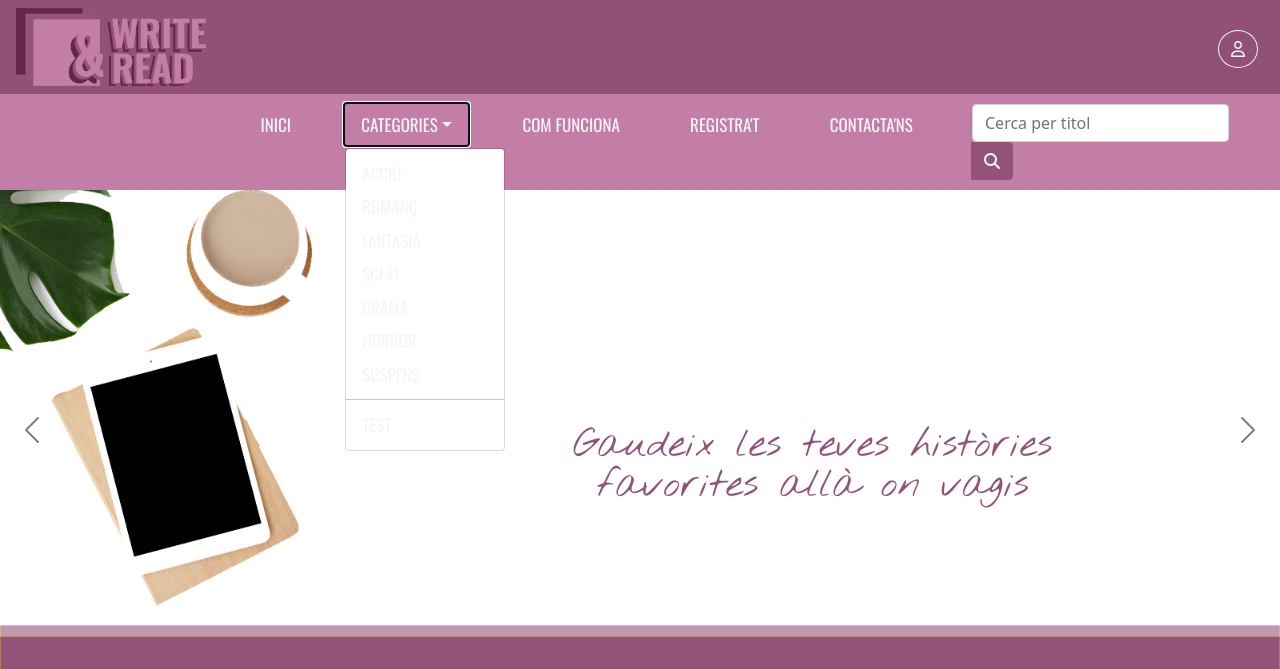
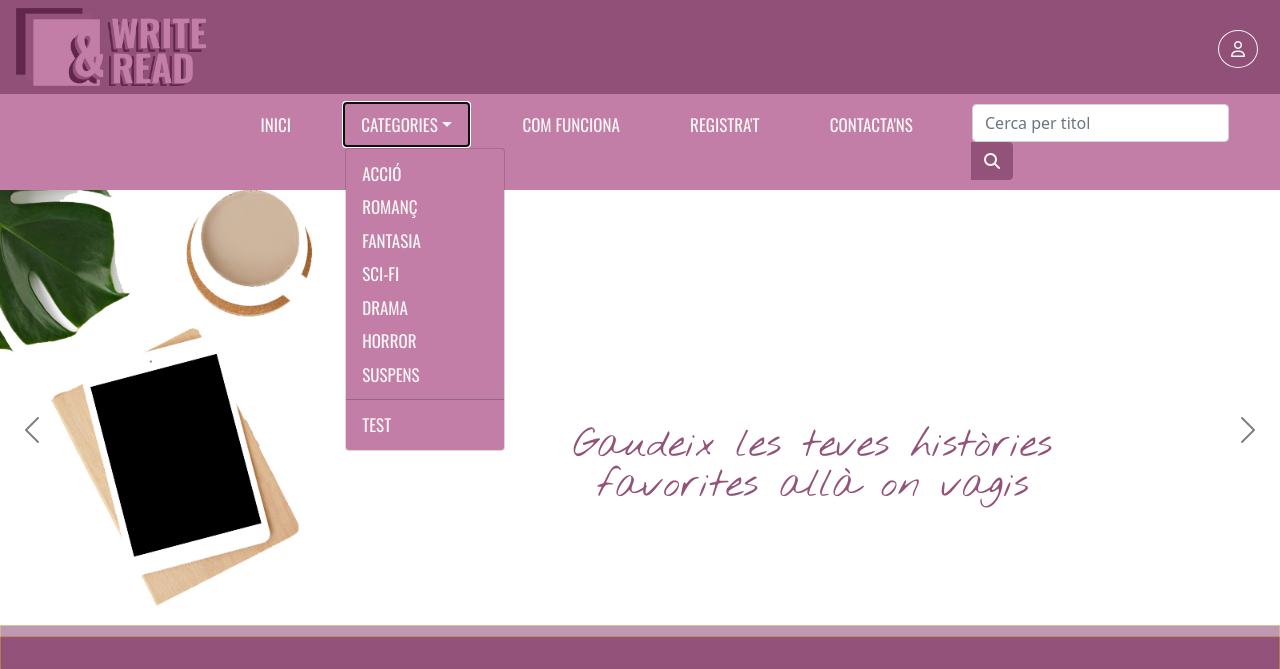
Before and after one commit to demateu/write_and_read, a PHP site: page /write_and_read/ in a window 1280 px wide, after a click on "CATEGORIES". Shown: the top 669 px of the page. Run offline with PHP 8.4, Linux system fonts and the light colour scheme; data that the repository does not hold is empty; some libraries are stand-ins or nearby versions.

Commit message:
arreglo estilos

```diff
--- a/assets/css/styles.css
+++ b/assets/css/styles.css
@@ -191,6 +191,15 @@ a:hover{
 /*NAV CATEGORIES DESPRÉS L'SLIDE*/
 #menu_categories{
     padding: 0;
+}
+
+#menu_drop_categories_home{
+    background-color: #c37ea7;
+}
+
+#menu_drop_categories_home a:hover {
+    background-color: #c37ea7;
+    color: whitesmoke;
 }
 
 /*falta centrar*/
--- a/view/layout/header.php
+++ b/view/layout/header.php
@@ -72,14 +72,14 @@
             <div class="row pt-3" id="menu-nav">
 
                 <!--  MENU  -->
-                <nav id="menu" class="col-7">
+                <nav id="menu_nav_all" class="col-7">
                     <ul class="nav nav-pills">
                         <li class="nav-item">
                             <a class="nav-link" aria-current="page" href="<?=base_url?>index.php">INICI</a>
                         </li>
                         <li class="nav-item dropdown">
                             <a class="nav-link dropdown-toggle" data-bs-toggle="dropdown" href="#" role="button" aria-expanded="false">Categories</a>
-                            <ul class="dropdown-menu">
+                            <ul class="dropdown-menu" id="menu_drop_categories_home">
                                 <li><a class="dropdown-item" href="#">Acció</a></li>
                                 <li><a class="dropdown-item" href="#">Romanç</a></li>
                                 <li><a class="dropdown-item" href="#">Fantasia</a></li>
--- a/view/panel_control/EscriptorPerfilView.php
+++ b/view/panel_control/EscriptorPerfilView.php
@@ -194,7 +194,7 @@
                             <div class="form-check">
                             <input class="form-check-input" type="checkbox" id="gridCheck">
                             <label class="form-check-label" for="gridCheck">
-                                Subsriu-me
+                                Subscriu-me
                             </label>
                             </div>
                         </div>
```
Lines whose indentation alone changed are shown as unchanged.
